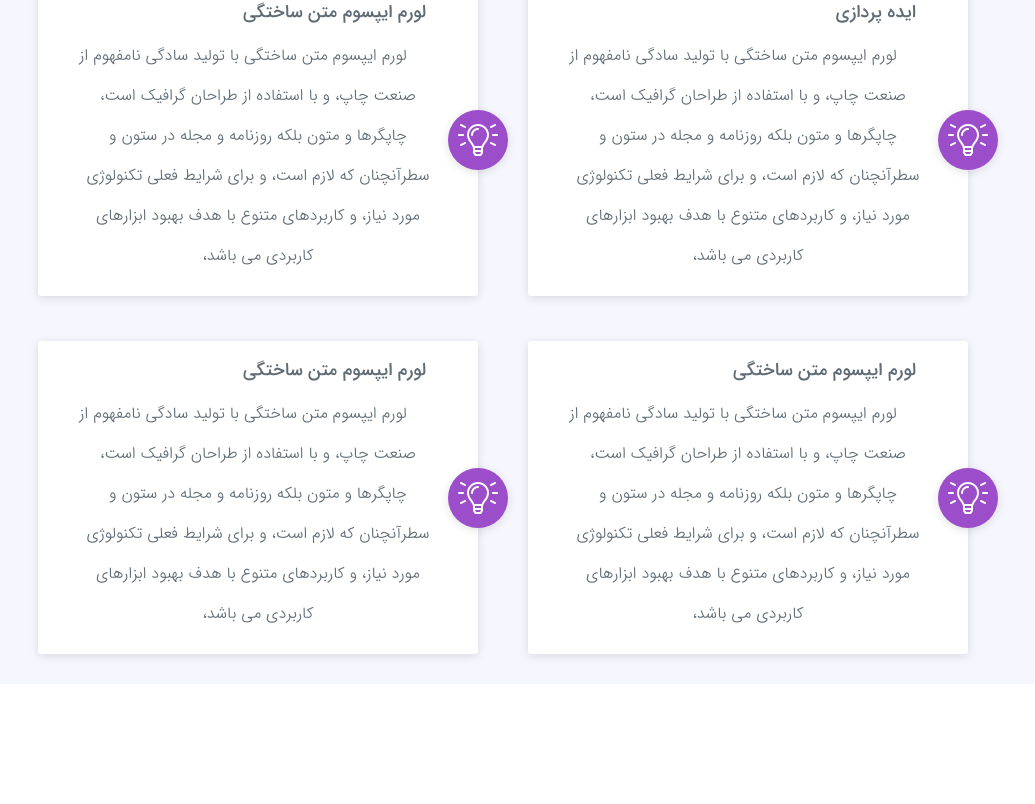
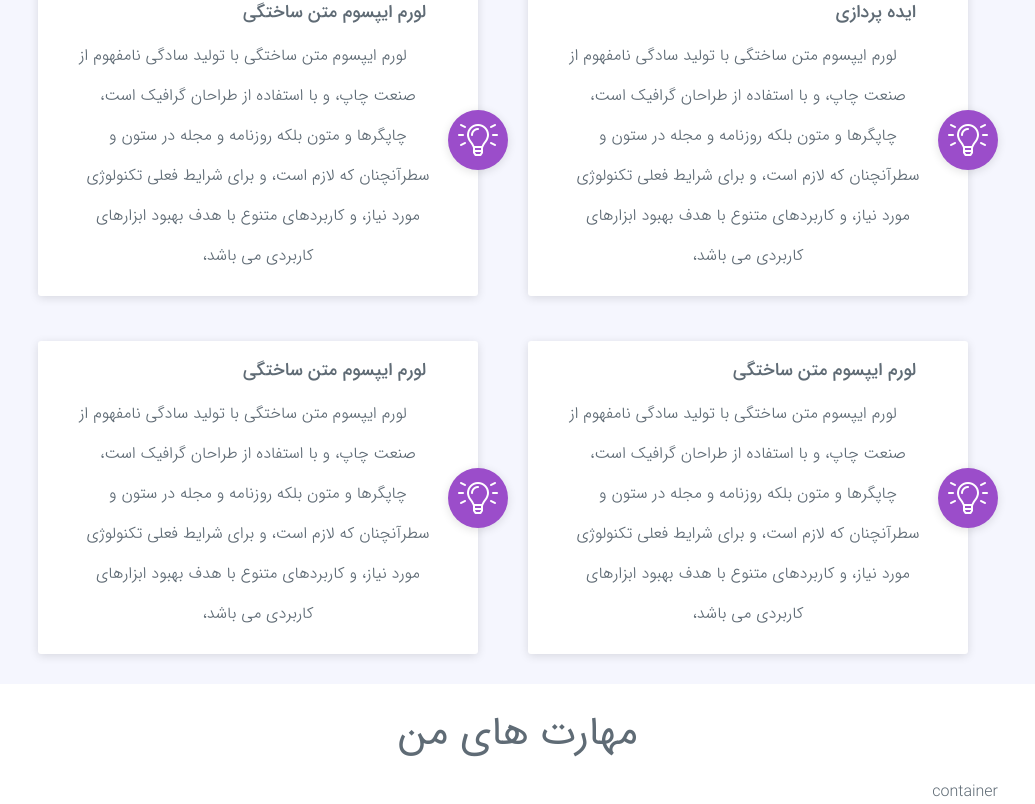
Before and after one commit to nerdpanda-ir/NerdPanda.Me, a React (Create React App) app: page / in a window 1280 px wide. Shown: the part 1326-2130 px from the top of the page, without its empty margins (122-1157 px from the left). Before the commit the page ends 2010 px from the top, so only its background shows below. Built offline with nearby package versions, Linux system fonts and the light colour scheme.

Commit message:
[file]{Main.js}-> use Skill component in Main component

```diff
--- a/src/components/Page/index/Main/Main.js
+++ b/src/components/Page/index/Main/Main.js
@@ -1,6 +1,7 @@
 /*====   import Sctipt    ====*/
     import React from "react";
     import AboutMe from "./AboutMe/AboutMe";
+import Skill from "./Skill/Skill";
 /*====   import Sctipt    ====*/
 export default class Main extends React.Component{
     render() {
@@ -9,6 +10,7 @@ export default class Main extends React.Component{
                 <React.Fragment>
                     <main>
                         <AboutMe />
+                        <Skill />
                     </main>
                 </React.Fragment>
             );
```
